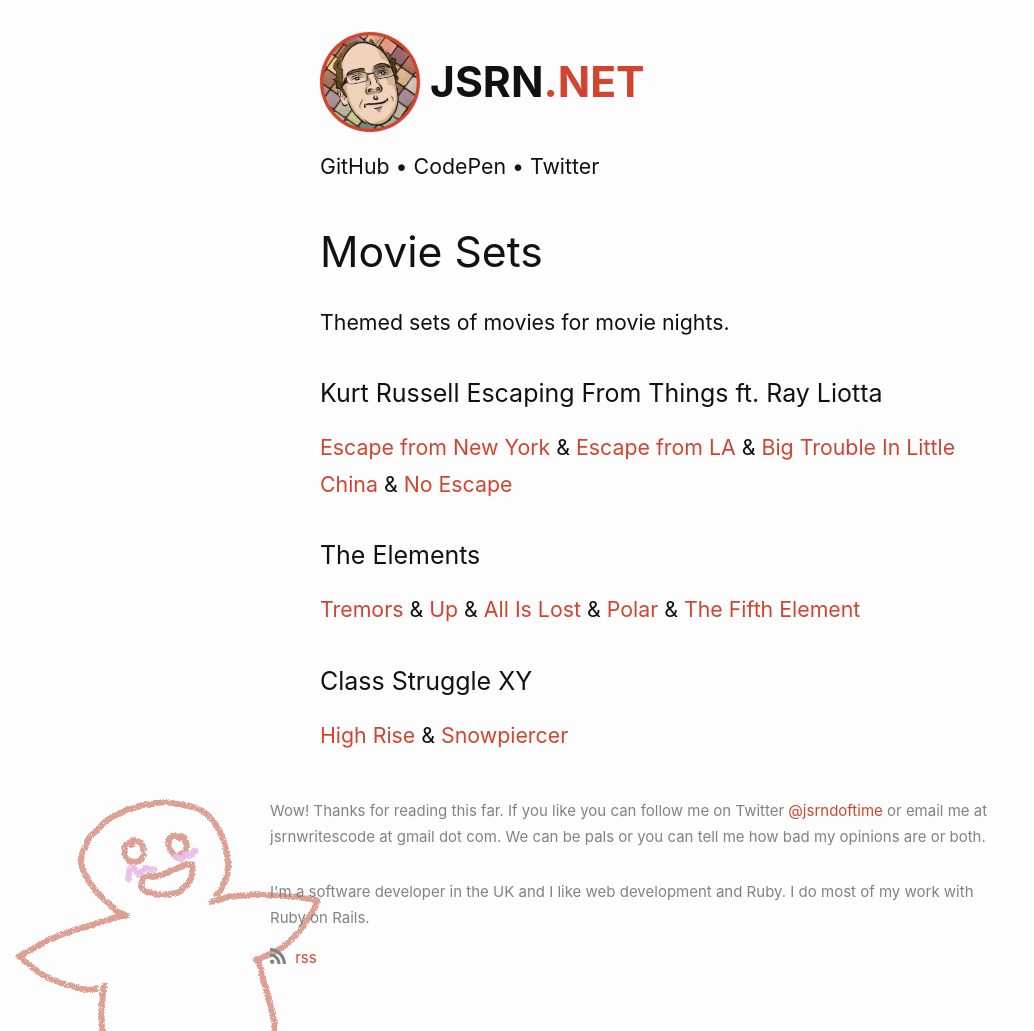
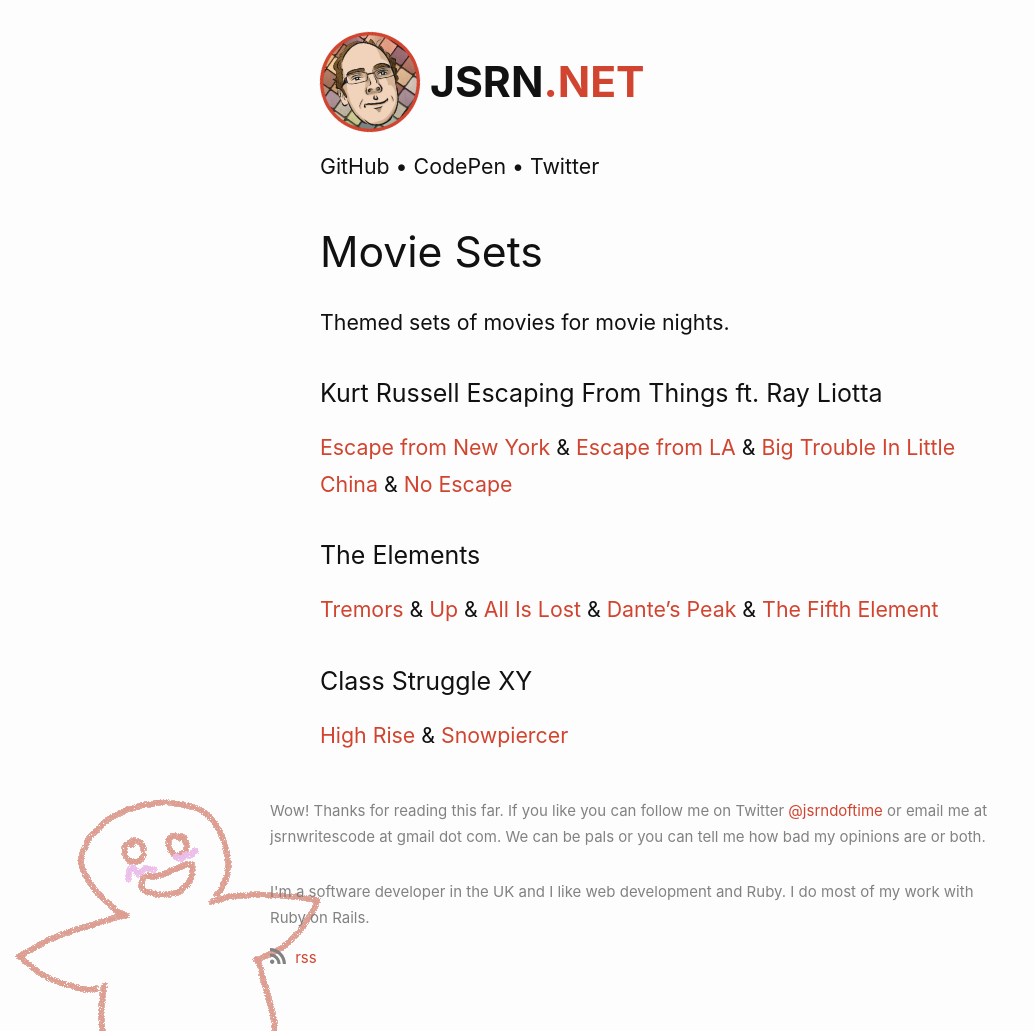
Before and after one commit to jsrn/jsrn.github.io, a Jekyll site: the page built from moviesets.md, in a window 1280 px wide and 1031 px high. Shown: the whole window, without its empty margins (0-1034 px from the left). Built offline with Jekyll 4.4.1, drawn with Linux system fonts in a browser that asks for light colours; our own code applies the rules of GitHub Pages for plain Markdown files.

Commit message:
Update moviesets.md

```diff
--- a/moviesets.md
+++ b/moviesets.md
@@ -12,7 +12,7 @@ Themed sets of movies for movie nights.
 
 ### The Elements
 
-[Tremors](https://www.imdb.com/title/tt0100814/) & [Up](https://www.imdb.com/title/tt1049413/) & [All Is Lost](https://www.imdb.com/title/tt2017038/) & [Polar](https://www.imdb.com/title/tt4139588/) & [The Fifth Element](https://www.imdb.com/title/tt0119116/)
+[Tremors](https://www.imdb.com/title/tt0100814/) & [Up](https://www.imdb.com/title/tt1049413/) & [All Is Lost](https://www.imdb.com/title/tt2017038/) & [Dante's Peak](https://www.imdb.com/title/tt0118928/) & [The Fifth Element](https://www.imdb.com/title/tt0119116/)
 
 ### Class Struggle XY
 
```
